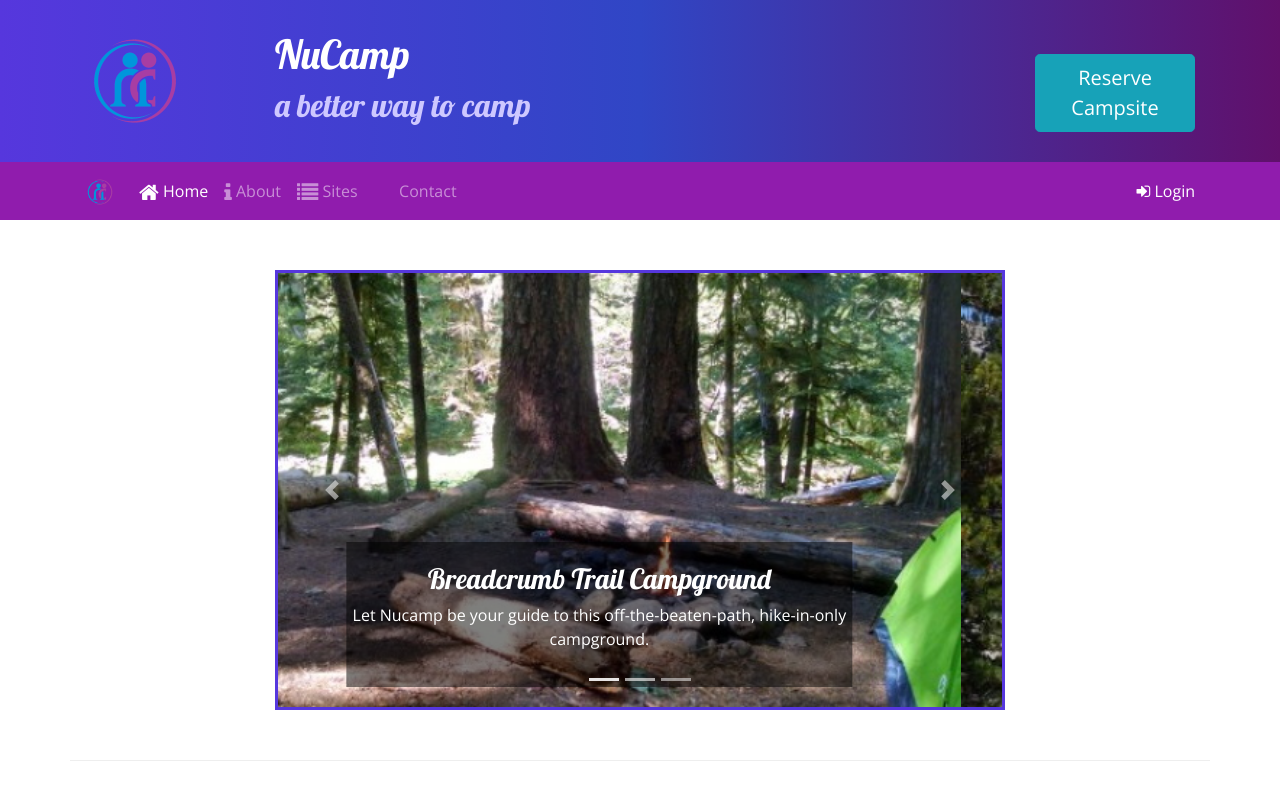
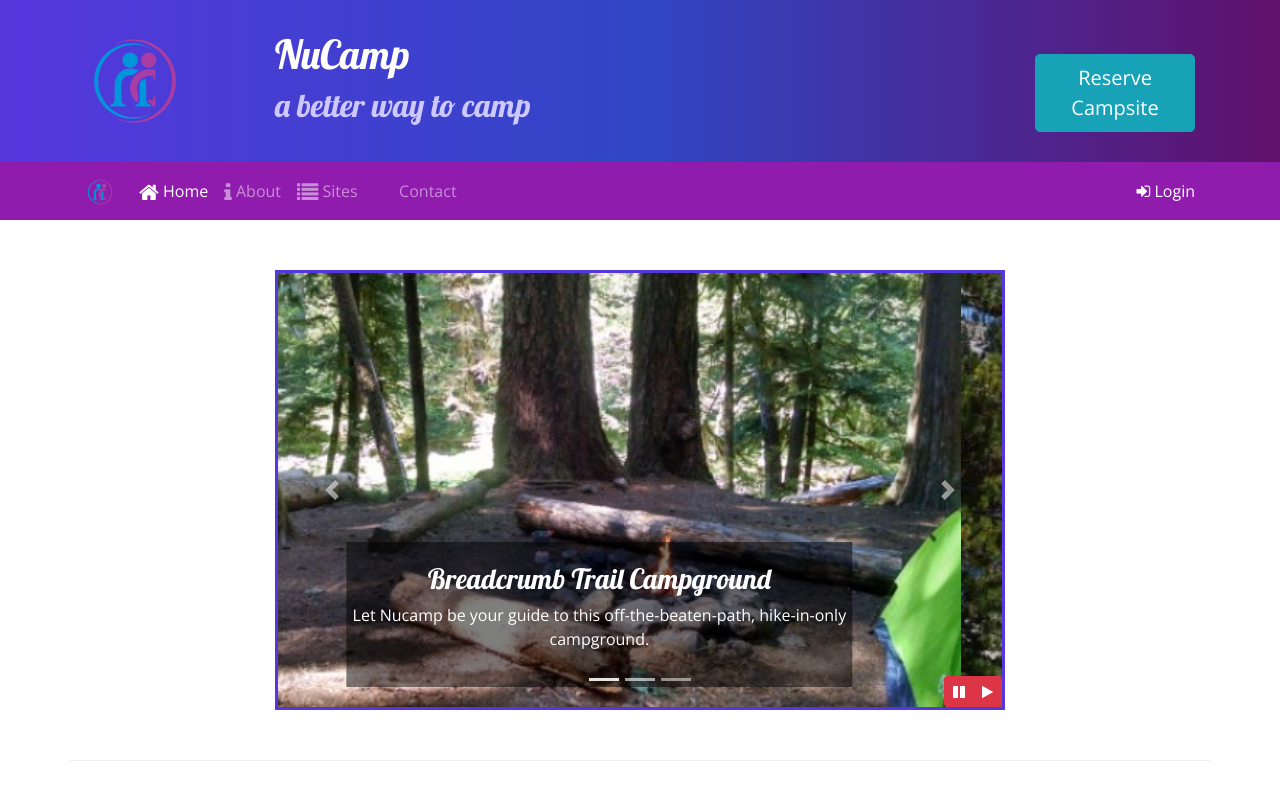
Before and after one commit to rafgui12/Workshop2.responsivebootstrap, a website: page index.html in a window 1280 px wide. Shown: the top 800 px of the page. Drawn offline with nearby package versions, Linux system fonts and the light colour scheme.

Commit message:
Bootstrap and jQuery Part 1

```diff
--- a/css/styles.css
+++ b/css/styles.css
@@ -47,3 +47,9 @@ a, a:hover {
 .carousel {
     border: solid #5637DD;
 }
+#carouselButton {
+    position: absolute;
+    right: 0;
+    bottom: 0;
+    z-index: 100;
+}
--- a/index.html
+++ b/index.html
@@ -70,7 +70,8 @@
                                 <div class="col-md-6">
                                     <input type="date" id="date" name="date" class="form-control" placeholder="mm/dd/yyyy">
                                 </div>
-                            </div><div class="form-group row">
+                            </div>
+                            <div class="form-group row">
                                 <label class="col-md-6 col-form-label">Campsite Type</label>
                                 <div class="btn-group btn-group-toggle col-2" data-toggle="buttons">
                                     <label class="btn btn-success">
@@ -186,6 +187,14 @@
                         <span class="carousel-control-next-icon"></span>
                         <span class="sr-only">Next</span>
                     </a>
+                    <div class="btn-group" id="carouselButton">
+                        <button class="btn btn-danger btn-sm" id="carouselPause">
+                            <i class="fa fa-pause"></i>
+                        </button>
+                        <button class="btn btn-danger btn-sm" id="carouselPlay">
+                            <i class="fa fa-play"></i>
+                        </button>
+                    </div>
                 </div>
             </div>
         </div>
@@ -273,6 +282,17 @@
             $('[data-toggle="tooltip"]').tooltip()
         })
     </script>
+    <script>
+        $(function() {
+            $(".carousel").carousel( { interval: 2000, pause: "false" } );
+            $("#carouselPause").click(function(){
+                $(".carousel").carousel("pause");
+            });
+            $("#carouselPlay").click(function(){
+                $(".carousel").carousel("cycle");
+            });
+        });
+    </script>
 </body>
 
 </html>
```
